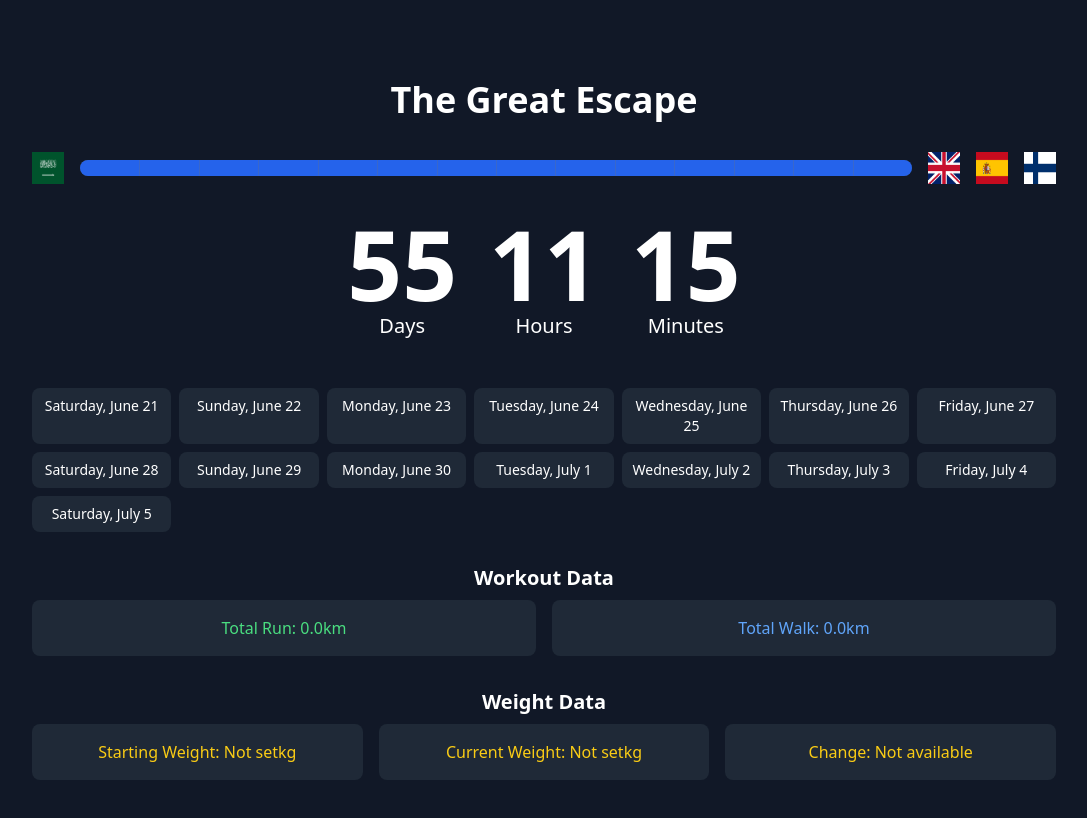
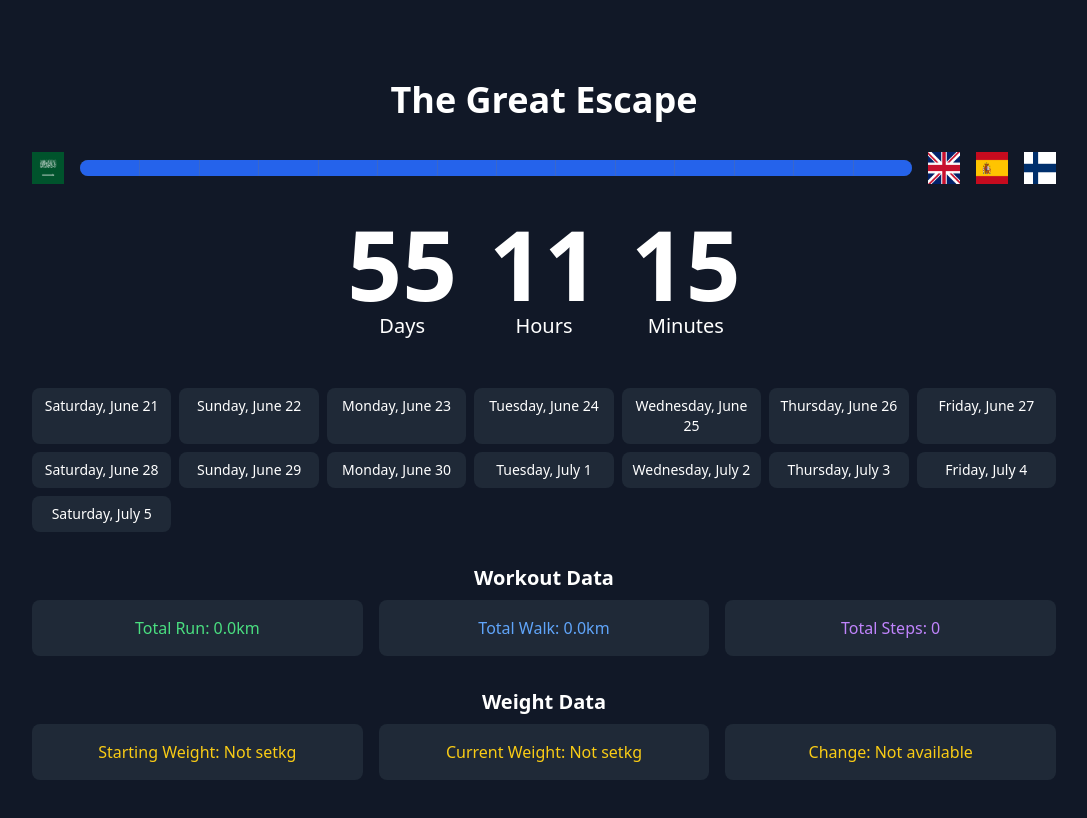
Before and after one commit to judgesteven/countdown, a Next.js app: page / in a window 1280 px wide. Shown: the top 818 px of the page, without its empty margins (96-1183 px from the left). Built offline with nearby package versions, Linux system fonts and the light colour scheme.

Commit message:
Add steps tracking with reordered data fields: run, walk, steps, weight

```diff
--- a/src/components/Countdown.tsx
+++ b/src/components/Countdown.tsx
@@ -8,6 +8,7 @@ interface DayData {
   dateObj: Date;
   kmsRun?: number;
   kmsWalked?: number;
+  steps?: number;
   weight?: number;
 }
 
@@ -24,6 +25,7 @@ const Countdown = () => {
   const [selectedDay, setSelectedDay] = useState<DayData | null>(null);
   const [kmsRun, setKmsRun] = useState('');
   const [kmsWalked, setKmsWalked] = useState('');
+  const [steps, setSteps] = useState('');
   const [weight, setWeight] = useState('');
 
   // Helper function to convert to CET+1
@@ -91,7 +93,7 @@ const Countdown = () => {
       currentDate.setDate(currentDate.getDate() + 1);
     }
 
-    // Load saved distances and weight from localStorage
+    // Load saved distances, steps and weight from localStorage
     const loadDistances = () => {
       try {
         const savedDistances = localStorage.getItem('workout-distances');
@@ -101,6 +103,7 @@ const Countdown = () => {
             if (distances[day.date]) {
               day.kmsRun = distances[day.date].kmsRun;
               day.kmsWalked = distances[day.date].kmsWalked;
+              day.steps = distances[day.date].steps;
               day.weight = distances[day.date].weight;
             }
           });
@@ -176,6 +179,7 @@ const Countdown = () => {
     setSelectedDay(day);
     setKmsRun(day.kmsRun?.toString() || '');
     setKmsWalked(day.kmsWalked?.toString() || '');
+    setSteps(day.steps?.toString() || '');
     setWeight(day.weight?.toString() || '');
   };
 
@@ -187,6 +191,7 @@ const Countdown = () => {
               ...day,
               kmsRun: kmsRun ? parseFloat(kmsRun) : undefined,
               kmsWalked: kmsWalked ? parseFloat(kmsWalked) : undefined,
+              steps: steps ? parseInt(steps) : undefined,
               weight: weight ? parseFloat(weight) : undefined
             }
           : day
@@ -194,12 +199,13 @@ const Countdown = () => {
       setDaysList(updatedDays);
 
       // Save to localStorage
-      const distances: Record<string, { kmsRun?: number; kmsWalked?: number; weight?: number }> = {};
+      const distances: Record<string, { kmsRun?: number; kmsWalked?: number; steps?: number; weight?: number }> = {};
       updatedDays.forEach(day => {
-        if (day.kmsRun !== undefined || day.kmsWalked !== undefined || day.weight !== undefined) {
+        if (day.kmsRun !== undefined || day.kmsWalked !== undefined || day.steps !== undefined || day.weight !== undefined) {
           distances[day.date] = {
             kmsRun: day.kmsRun,
             kmsWalked: day.kmsWalked,
+            steps: day.steps,
             weight: day.weight
           };
         }
@@ -213,6 +219,7 @@ const Countdown = () => {
 
   const totalKmsRun = daysList.reduce((sum, day) => sum + (day.kmsRun || 0), 0);
   const totalKmsWalked = daysList.reduce((sum, day) => sum + (day.kmsWalked || 0), 0);
+  const totalSteps = daysList.reduce((sum, day) => sum + (day.steps || 0), 0);
 
   // Weight data calculations - find most recent weight entry
   const startWeight = daysList[0]?.weight;
@@ -289,6 +296,9 @@ const Countdown = () => {
               {day.kmsWalked !== undefined && (
                 <div className="text-blue-400">Walk: {day.kmsWalked.toFixed(1)}km</div>
               )}
+              {day.steps !== undefined && (
+                <div className="text-purple-400">Steps: {day.steps.toLocaleString()}</div>
+              )}
               {day.weight !== undefined && (
                 <div className="text-yellow-400">Weight: {day.weight.toFixed(2)}kg</div>
               )}
@@ -297,12 +307,15 @@ const Countdown = () => {
         </div>
         <div className="mt-8 text-center">
           <div className="text-xl font-bold mb-2">Workout Data</div>
-          <div className="grid grid-cols-2 gap-4">
+          <div className="grid grid-cols-3 gap-4">
             <div className="bg-gray-800 rounded-lg p-4">
               <div className="text-green-400">Total Run: {totalKmsRun.toFixed(1)}km</div>
             </div>
             <div className="bg-gray-800 rounded-lg p-4">
               <div className="text-blue-400">Total Walk: {totalKmsWalked.toFixed(1)}km</div>
+            </div>
+            <div className="bg-gray-800 rounded-lg p-4">
+              <div className="text-purple-400">Total Steps: {totalSteps.toLocaleString()}</div>
             </div>
           </div>
         </div>
@@ -357,6 +370,16 @@ const Countdown = () => {
                 />
               </div>
               <div>
+                <label className="block text-sm font-medium mb-1">Steps</label>
+                <input
+                  type="number"
+                  value={steps}
+                  onChange={(e) => setSteps(e.target.value)}
+                  className="w-full bg-gray-700 rounded px-3 py-2"
+                  placeholder="Enter number of steps"
+                />
+              </div>
+              <div>
                 <label className="block text-sm font-medium mb-1">Weight (kg)</label>
                 <input
                   type="number"
```
